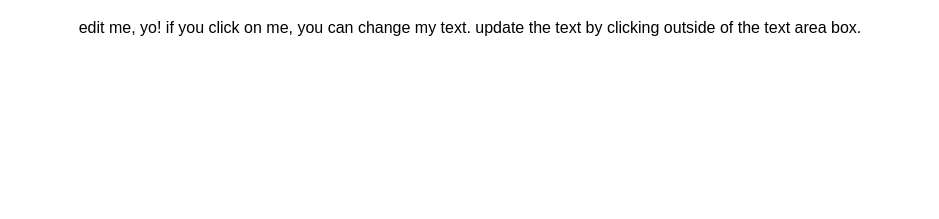
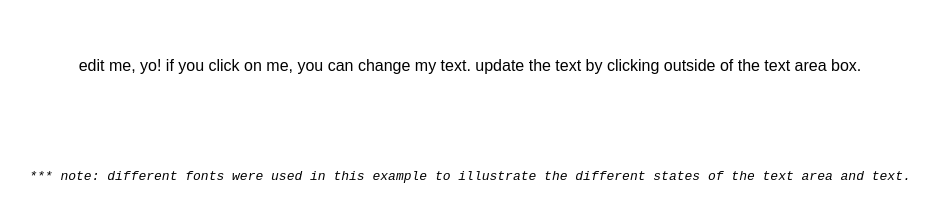
Before and after one commit to bfranzen19/editInPlace, a plain HTML site: page index.html in a window 1280 px wide. Shown: the part 61-280 px from the top of the page, without its empty margins (170-1109 px from the left). Drawn offline with nearby package versions, Linux system fonts and the light colour scheme.

Commit message:
added note

```diff
--- a/index.html
+++ b/index.html
@@ -9,11 +9,17 @@
     this is an edit in place example using jQuery
   </h1>
 
+  <br/>
+
   <div class="editMe">
     edit me, yo! if you click on me, you can change my text. update the text by clicking outside of the text area box.
   </div>
 
+  <br/><br/><br/>
 
+  <div class="note">
+    *** note: different fonts were used in this example to illustrate the different states of the text area and text.
+  </div>
 
     <script src="https://cdnjs.cloudflare.com/ajax/libs/jquery/3.2.1/jquery.min.js"></script>
 
--- a/main.css
+++ b/main.css
@@ -19,3 +19,8 @@ textarea {
 .hover {
   background-color: lightCyan;
 }
+
+.note {
+  font-family: monospace;
+  font-style: italic;
+}
```
